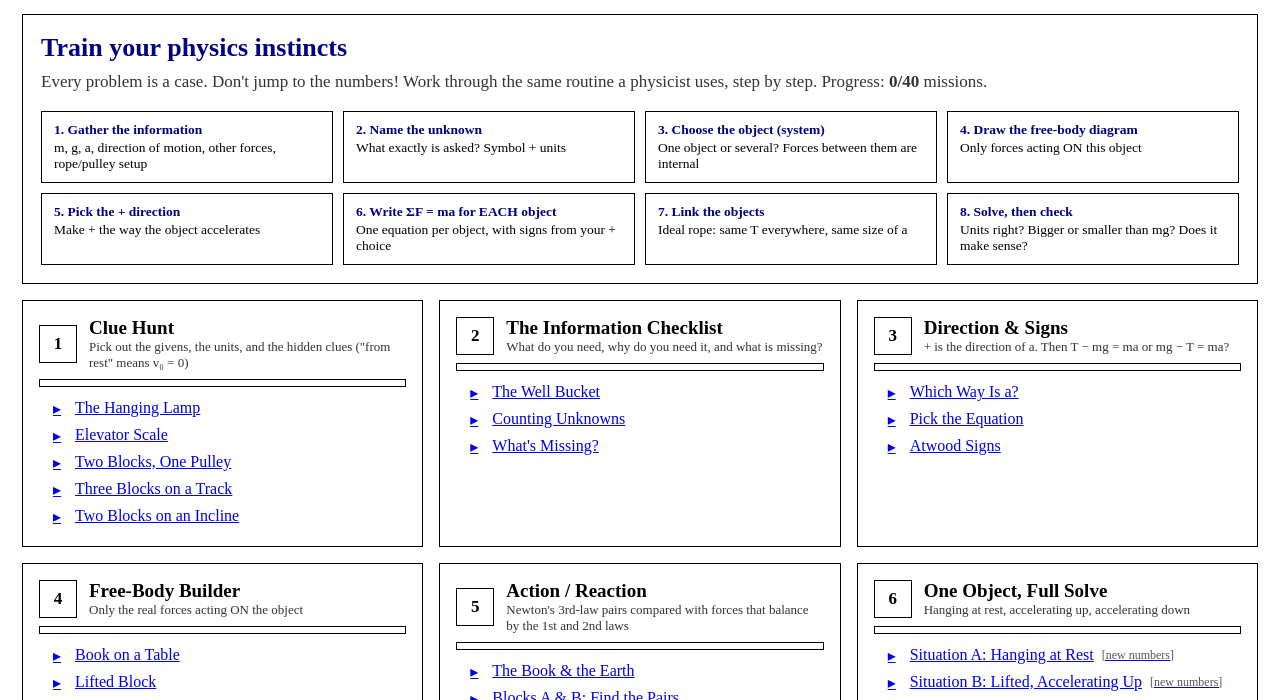
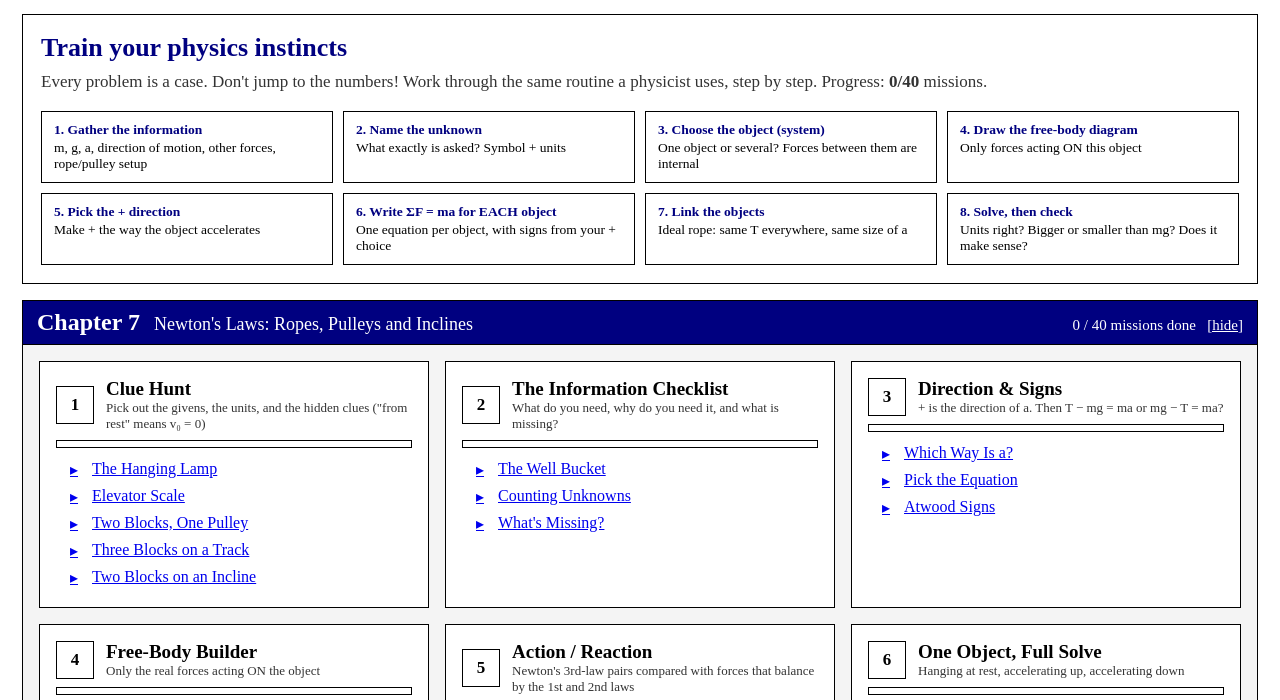
Before and after one commit to sep2924/Newton-s-Law, a plain HTML site: page index.html in a window 1280 px wide. Shown: the part 60-760 px from the top of the page. Drawn offline with Linux system fonts and the light colour scheme.

Commit message:
Group levels under Chapter 7

```diff
--- a/index.html
+++ b/index.html
@@ -161,6 +161,10 @@ h2{color:#000080;font-size:26px}.ptitle,.lv .t{color:#000;font-size:19px}
 .fbdwrap svg,#ncv,.notes textarea,.numrow input,.bin,.bsel{border:1px solid #000;background-color:#fff}
 a{color:#0000ee}.pv{border:2px solid #000;background:#fff}
 .ptext{margin-top:10px}
+.chbar{background:#000080;color:#fff;padding:8px 14px;display:flex;align-items:baseline;gap:14px;border:1px solid #000;flex-wrap:wrap}
+.chbar .cn{font-size:24px;font-weight:bold}.chbar .ct{font-size:18px}.chbar .cp{margin-left:auto;font-size:15px}.chbar a{color:#fff}
+.chbar.soon{background:#c0c0c0;color:#555;border:1px dashed #000;margin-bottom:16px}
+.chbody{border:1px solid #000;border-top:0;padding:16px;margin-bottom:18px;background:#f4f4f4}
 .rnd{font-size:12px;color:#555;text-decoration:none;display:inline-block}
 </style>
 </head>
@@ -369,6 +373,10 @@ const LEVELS = [
  {n:9, name:'Class Problem Set', desc:'Draw the FBD with arrow lengths, build ΣF = ma, find a, compare the net forces'}
 ];
 
+const CHAPTERS = [
+ {n:7, title:"Newton's Laws: Ropes, Pulleys and Inclines", levels:[1,2,3,4,5,6,7,8,9]},
+ {n:8, title:'', levels:[]}
+];
 const MS = [
 /* ---------- LEVEL 1: CLUE HUNT ---------- */
 {id:'1a', lv:1, title:'The Hanging Lamp', make:()=>({
@@ -1054,15 +1062,24 @@ function showMap(){
   cur = null; hud(); pvHide();
   const done = MS.filter(m=>S.done[m.id]).length;
   let h = `<div class="card"><h2> Train your physics instincts</h2><p class="lead">Every problem is a case. Don't jump to the numbers! Work through the same routine a physicist uses, step by step. Progress: <b>${done}/${MS.length}</b> missions.</p>
-  <div class="intro">${PH.map((p,i)=>`<div><b>${i+1}. ${p[1]}</b>${p[2]}</div>`).join('')}</div></div><div class="levels">`;
-  LEVELS.forEach(L=>{
+  <div class="intro">${PH.map((p,i)=>`<div><b>${i+1}. ${p[1]}</b>${p[2]}</div>`).join('')}</div></div>`;
+  S.hide = S.hide || {};
+  CHAPTERS.forEach(C=>{
+   if(!C.levels.length){ h += `<div class="chbar soon"><span class="cn">Chapter ${C.n}</span><span class="ct"><i>(to be added)</i></span></div>`; return; }
+   const cms = MS.filter(m=>C.levels.includes(m.lv)), cd = cms.filter(m=>S.done[m.id]).length, hid = !!S.hide[C.n];
+   h += `<div class="chbar"><span class="cn">Chapter ${C.n}</span><span class="ct">${C.title}</span><span class="cp">${cd} / ${cms.length} missions done &nbsp; <a href="#" onclick="S.hide[${C.n}]=!S.hide[${C.n}];save();showMap();return false">[${hid?'show':'hide'}]</a></span></div>`;
+   if(hid) return;
+   h += `<div class="chbody"><div class="levels">`;
+  LEVELS.filter(L=>C.levels.includes(L.n)).forEach(L=>{
     const ms = MS.filter(m=>m.lv===L.n), k = ms.filter(m=>S.done[m.id]).length, un = unlocked(L.n);
     h += `<div class="lv ${un?'':'lock'} ${k===ms.length?'done':''}"><div class="hd"><div class="n">${k===ms.length?'✓':L.n}</div><div><div class="t">${L.name}</div><div class="d">${L.desc}</div></div></div>
     <div class="bar"><i style="width:${100*k/ms.length}%"></i></div>`;
     ms.forEach(m=> h += `<div class="ms ${un?'':'locked'}" onmouseenter="pvShow('${m.id}',this)" onmouseleave="pvHide()" onclick="${un?`startMission('${m.id}')`:`toast('Finish Level ${L.n-1} first (or unlock all at the bottom).')`}"><span class="ck">${S.done[m.id]?'✓':'▸'}</span>${m.title}${m.rnd?' <span class="rnd" title="new numbers each time">[new numbers]</span>':''}${hasNote(m.id)?' <span class="rnd">[notes]</span>':''}${hasSave(m.id)?' <span class="rnd">[saved]</span>':''}</div>`);
     h += `</div>`;
   });
-  h += `</div><p class="small" style="margin-top:16px">All levels are unlocked: start anywhere. &nbsp;·&nbsp; <a href="#" onclick="if(confirm('Reset all progress?')){S.xp=0;S.streak=0;S.done={};save();showMap()}return false">Reset progress</a> &nbsp;·&nbsp; [new numbers] = different numbers every time you play. Uses g = 9.8 m/s².</p>`;
+   h += `</div></div>`;
+  });
+  h += `<p class="small" style="margin-top:16px">All levels are unlocked: start anywhere. &nbsp;·&nbsp; <a href="#" onclick="if(confirm('Reset all progress?')){S.xp=0;S.streak=0;S.done={};save();showMap()}return false">Reset progress</a> &nbsp;·&nbsp; [new numbers] = different numbers every time you play. Uses g = 9.8 m/s².</p>`;
   document.getElementById('app').innerHTML = h; window.scrollTo(0,0);
 }
 
@@ -1097,7 +1114,7 @@ function renderMission(){
   const {m,d} = cur, L = LEVELS[m.lv-1];
   document.getElementById('app').innerHTML = `<div class="mission">
    <div>
-    <div class="card"><div class="mt">Level ${L.n} · ${L.name}</div><div style="display:flex;justify-content:space-between;align-items:flex-start;gap:10px;flex-wrap:wrap"><div class="ptitle">${m.title}</div><div style="display:flex;gap:6px"><button class="nt" style="font-size:14px;padding:6px 12px" onclick="saveMission()"> Save</button><button class="nt" style="font-size:14px;padding:6px 12px" onclick="resetMission()">↺ Reset</button></div></div><div class="ptext" id="ptext"></div>${d.fig?`<div class="fig">${d.fig}</div>`:''}</div>
+    <div class="card"><div class="mt">Chapter ${(CHAPTERS.find(c=>c.levels.includes(L.n))||{n:''}).n} · Level ${L.n} · ${L.name}</div><div style="display:flex;justify-content:space-between;align-items:flex-start;gap:10px;flex-wrap:wrap"><div class="ptitle">${m.title}</div><div style="display:flex;gap:6px"><button class="nt" style="font-size:14px;padding:6px 12px" onclick="saveMission()"> Save</button><button class="nt" style="font-size:14px;padding:6px 12px" onclick="resetMission()">↺ Reset</button></div></div><div class="ptext" id="ptext"></div>${d.fig?`<div class="fig">${d.fig}</div>`:''}</div>
     <div class="card board"><h4> Clue Board</h4><div id="chips"></div></div>
     <div class="card board notes"><h4> My Notes for this problem <span id="nsaved" style="text-transform:none;letter-spacing:0;color:var(--green)"></span></h4>
      <textarea id="ntext" placeholder="Type your notes here: what tripped you up, the key formula, what to remember next time…"></textarea>
```
